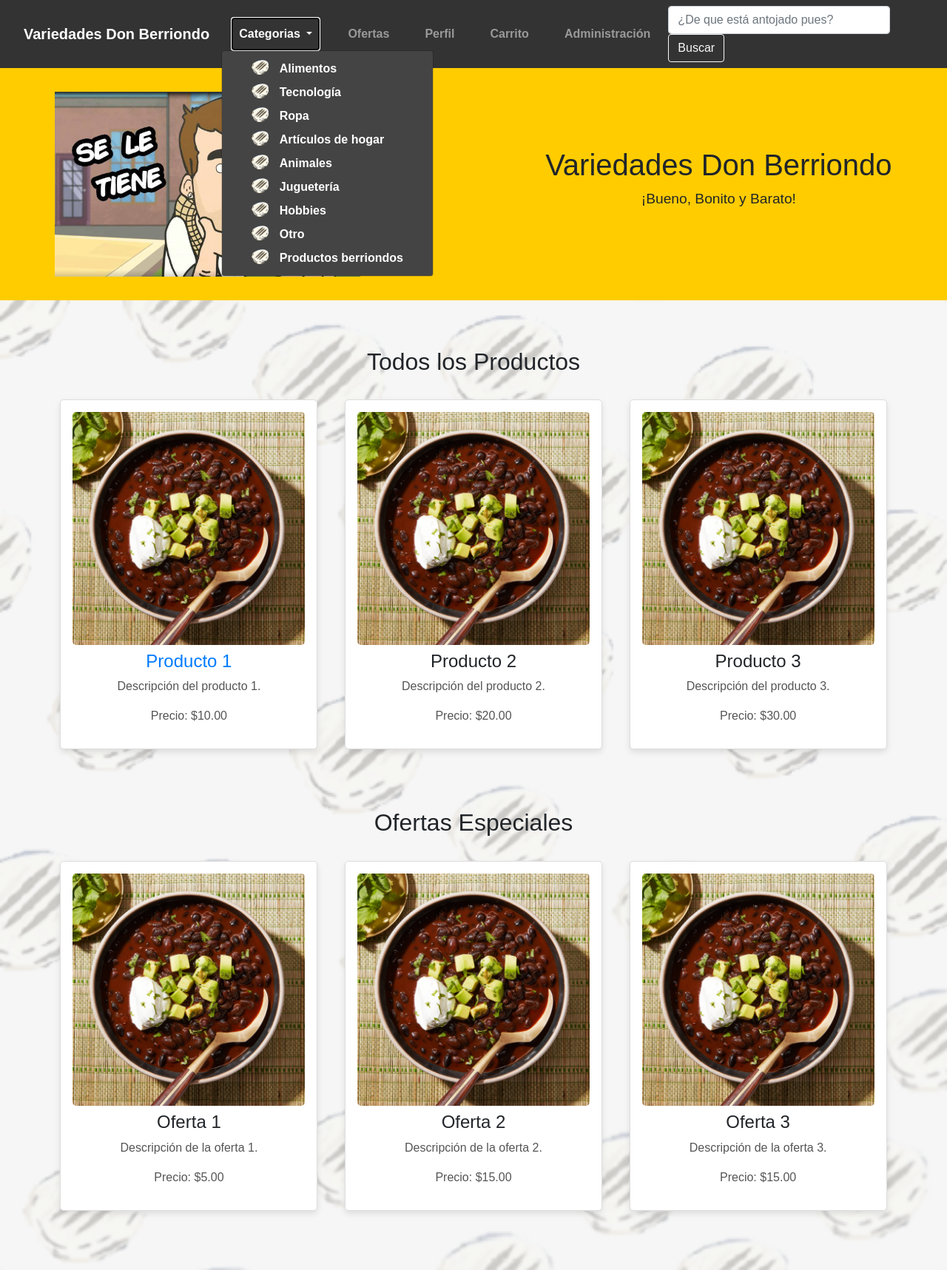
After one commit to Miramirez22/Variedades_Berriondo, a Python web app: template src/resources/templates/index.html in a window 1280 px wide, after a click on "Categorias". The commit adds this page. Shown: the whole page at 74% size. Run offline with Jinja, Linux system fonts and the light colour scheme; the template is opened without the code that fills it, so the values that code supplies are empty.

Commit message:
puse estructura con carpetas

```diff
--- /dev/null
+++ b/src/resources/static/styles.css
@@ -0,0 +1,187 @@
+
+body {
+    font-family: 'Arial', sans-serif;
+    margin: 0;
+    padding: 0;
+    background-color: #f4f4f4;
+}
+.navbar {
+    background-color: #333;
+    color: #fff;
+}
+.navbar a {
+    color: #fff;
+    margin: 0 1rem;
+    text-decoration: none;
+    font-weight: bold;
+}
+.navbar a:hover {
+    text-decoration: underline;
+}
+.dropdown-menu {
+    background-color: #444;
+    left: auto;
+}
+.dropdown-item {
+    display: flex;
+    align-items: left;
+}
+.dropdown-item img {
+    height: 20px;
+    width: auto;
+    margin-right: 15px;
+}
+.header {
+    background-color: #ffcc00;
+    padding: 2rem;
+    text-align: center;
+    display: flex;
+    align-items: center;
+    justify-content: center;
+}
+.header img {
+    height: 250px;
+    width: auto;
+    margin-right: 250px;
+}
+.header h1 {
+    margin: 0;
+    font-size: 2.5rem;
+}
+.header p {
+    font-size: 1.2rem;
+    margin-top: 0.5rem;
+}
+.form-inline .form-control {
+    width: 300px;
+}
+.products, .offers, .carrito, .historial, .lista-deseos, .administracion {
+    padding: 2rem;
+    text-align: center;
+}
+.products h2, .offers h2, .carrito h2, .historial h2, .lista-deseos h2, .administracion h2 {
+    font-size: 2rem;
+    margin-bottom: 1rem;
+}
+.product, .offer {
+    background-color: #fff;
+    border: 1px solid #ddd;
+    border-radius: 5px;
+    margin: 1rem;
+    padding: 1rem;
+    text-align: center;
+    display: inline-block;
+    width: calc(33% - 2rem);
+    box-shadow: 0 4px 8px rgba(0, 0, 0, 0.1);
+    transition: transform 0.2s;
+}
+.product:hover, .offer:hover {
+    transform: scale(1.05);
+}
+.product img, .offer img {
+    max-width: 100%;
+    border-radius: 5px;
+}
+.product h3, .offer h3 {
+    font-size: 1.5rem;
+    margin: 0.5rem 0;
+}
+.product p, .offer p {
+    font-size: 1rem;
+    color: #555;
+}
+.main {
+    background-image: url("Background1.png");
+    background-size: cover;
+    background-position: center;
+    padding: 2rem;
+    border-radius: 10px;
+    width: 100%;
+    margin: 0;
+}
+
+.product-detail {
+    background-color: #fff;
+    margin: 2rem auto;
+    padding: 2rem;
+    border-radius: 10px;
+    box-shadow: 0 4px 8px rgba(0, 0, 0, 0.1);
+    max-width: 1100px;
+}
+
+.product-image {
+    max-width: 100%;
+    border-radius: 10px;
+    box-shadow: 0 4px 8px rgba(0, 0, 0, 0.1);
+}
+
+.product-info {
+    display: flex;
+    flex-direction: column;
+    justify-content: center;
+}
+
+.product-card {
+    border-radius: 10px;
+}
+
+.categories {
+    margin-top: 1rem;
+}
+
+.categories span {
+    background-color: #007bff;
+    color: #fff;
+    padding: 0.3rem 0.6rem;
+    margin-right: 0.5rem;
+    border-radius: 5px;
+    font-size: 0.9rem;
+}
+
+.description {
+    margin-top: 2rem;
+    font-size: 1rem;
+    line-height: 1.5;
+    color: #555;
+}
+
+.suggestions {
+    margin-top: 2rem;
+}
+
+.suggestions h3 {
+    font-size: 1.5rem;
+    margin-bottom: 1rem;
+}
+
+.suggestion {
+    display: inline-block;
+    background-color: #fff;
+    border: 1px solid #ddd;
+    border-radius: 5px;
+    margin: 0.5rem;
+    padding: 1rem;
+    text-align: center;
+    width: calc(30% - 1rem);
+    box-shadow: 0 4px 8px rgba(0, 0, 0, 0.1);
+    transition: transform 0.2s;
+}
+
+.suggestion:hover {
+    transform: scale(1.05);
+}
+
+.suggestion img {
+    max-width: 100%;
+    border-radius: 5px;
+}
+
+.main {
+    background-image: url("../static/images/Background1.png");
+    background-size: cover;
+    background-position: center;
+    padding: 2rem;
+    border-radius: 10px;
+    width: 100%;
+    margin: 0;
+}
--- /dev/null
+++ b/src/resources/templates/index.html
@@ -0,0 +1,84 @@
+<!DOCTYPE html>
+<html lang="es">
+
+<head>
+    <meta charset="UTF-8">
+    <meta name="viewport" content="width=device-width, initial-scale=1.0">
+    <title>Variedades Don Berriondo</title>
+
+    <!-- Bootstrap CSS -->
+    <link href="https://cdn.jsdelivr.net/npm/bootstrap@4.6.2/dist/css/bootstrap.min.css" rel="stylesheet">
+    <link rel="stylesheet" href="../static/styles.css">
+</head>
+<body>
+    <div id="navbar-placeholder"></div>
+    <!-- Header -->
+    <header class="header">
+        <img src="../static/images/banner.png" alt="Logo">
+        <div>
+            <h1>Variedades Don Berriondo</h1>
+            <p>¡Bueno, Bonito y Barato!</p>
+        </div>
+    </header>
+
+    <!-- Main Content -->
+    <div class="container-fluid main">
+        <!-- Products Section -->
+        <section class="products">
+            <h2>Todos los Productos</h2>
+            <div class="product">
+                <img src="../static/images/sopita.png" alt="placeholder">
+                <h3><a href ="productos.html"> Producto 1</a></h3>
+                <p>Descripción del producto 1.</p>
+                <p>Precio: $10.00</p>
+            </div>
+            <div class="product">
+                <img src="../static/images/sopita.png" alt="placeholder">
+                <h3>Producto 2</h3>
+                <p>Descripción del producto 2.</p>
+                <p>Precio: $20.00</p>
+            </div>
+            <div class="product">
+                <img src="../static/images/sopita.png" alt="placeholder">
+                <h3>Producto 3</h3>
+                <p>Descripción del producto 3.</p>
+                <p>Precio: $30.00</p>
+            </div>
+        </section>
+
+        <!-- Offers Section -->
+        <section class="offers">
+            <h2>Ofertas Especiales</h2>
+            <div class="offer">
+                <img src="../static/images/sopita.png" alt="Oferta 1">
+                <h3>Oferta 1</h3>
+                <p>Descripción de la oferta 1.</p>
+                <p>Precio: $5.00</p>
+            </div>
+            <div class="offer">
+                <img src="../static/images/sopita.png" alt="Oferta 2">
+                <h3>Oferta 2</h3>
+                <p>Descripción de la oferta 2.</p>
+                <p>Precio: $15.00</p>
+            </div>
+            <div class="offer">
+                <img src="../static/images/sopita.png" alt="Oferta 2">
+                <h3>Oferta 3</h3>
+                <p>Descripción de la oferta 3.</p>
+                <p>Precio: $15.00</p>
+            </div>
+        </section>
+    </div>
+
+    <script>
+        fetch('navbar.html')
+          .then(response => response.text())
+          .then(data => document.getElementById('navbar-placeholder').innerHTML = data);
+    </script>
+
+    <!-- Bootstrap JS and dependencies -->
+    <script src="https://code.jquery.com/jquery-3.5.1.min.js"></script>
+    <script src="https://cdnjs.cloudflare.com/ajax/libs/popper.js/1.16.0/umd/popper.min.js"></script>
+    <script src="https://cdn.jsdelivr.net/npm/bootstrap@4.6.2/dist/js/bootstrap.min.js"></script>
+</body>
+</html>
--- /dev/null
+++ b/src/resources/templates/navbar.html
@@ -0,0 +1,43 @@
+<!DOCTYPE html>
+<html lang="es">
+
+<body>
+    <nav class="navbar navbar-expand-lg navbar-dark">
+        <a class="navbar-brand" href="index.html">Variedades Don Berriondo</a>
+        <button class="navbar-toggler" type="button" data-toggle="collapse" data-target="#navbarNav"
+            aria-controls="navbarNav" aria-expanded="false" aria-label="Toggle navigation">
+            <span class="navbar-toggler-icon"></span>
+        </button>
+        <div class="collapse navbar-collapse" id="navbarNav">
+            <ul class="navbar-nav ml-auto">
+                <li class="nav-item dropdown">
+                    <a class="nav-link dropdown-toggle" href="#" id="navbarDropdown" role="button"
+                        data-toggle="dropdown" aria-haspopup="true" aria-expanded="false">
+                        Categorias
+                    </a>
+                    <div class="dropdown-menu" aria-labelledby="navbarDropdown">
+                        <a class="dropdown-item" href="#"><img src="../static/images/arepa.png" alt="Icono">Alimentos</a>
+                        <a class="dropdown-item" href="#"><img src="../static/images/arepa.png" alt="Icono">Tecnología</a>
+                        <a class="dropdown-item" href="#"><img src="../static/images/arepa.png" alt="Icono">Ropa</a>
+                        <a class="dropdown-item" href="#"><img src="../static/images/arepa.png" alt="Icono">Artículos de hogar</a>
+                        <a class="dropdown-item" href="#"><img src="../static/images/arepa.png" alt="Icono">Animales</a>
+                        <a class="dropdown-item" href="#"><img src="../static/images/arepa.png" alt="Icono">Juguetería</a>
+                        <a class="dropdown-item" href="#"><img src="../static/images/arepa.png" alt="Icono">Hobbies</a>
+                        <a class="dropdown-item" href="#"><img src="../static/images/arepa.png" alt="Icono">Otro</a>
+                        <a class="dropdown-item" href="#"><img src="../static/images/arepa.png" alt="Icono">Productos berriondos</a>
+                    </div>
+                </li>
+                <li class="nav-item"><a class="nav-link" href="ofertas.html">Ofertas</a></li>
+                <li class="nav-item"><a class="nav-link" href="perfil.html">Perfil</a></li>
+                <li class="nav-item"><a class="nav-link" href="carrito.html">Carrito</a></li>
+                <li class="nav-item"><a class="nav-link" href="admin.html">Administración</a></li>
+            </ul>
+            <form class="form-inline my-2 my-lg-0 ml-auto">
+                <input class="form-control mr-sm-2" type="search" placeholder="¿De que está antojado pues?"
+                    aria-label="Buscar">
+                <button class="btn btn-outline-light my-2 my-sm-0" type="submit">Buscar</button>
+            </form>
+        </div>
+    </nav>
+</body>
+</html>
```
Also changed, not shown: index.html (deleted, +0 -111 lines), src/resources/templates/productos.html (renamed from productos.html, +12 -169 lines), src/resources/static/images/Background.png (renamed from Background.png), src/resources/static/images/Background1.png (renamed from Background1.png), src/resources/static/images/arepa.png (renamed from arepa.png), src/resources/static/images/banner.png (renamed from banner.png), src/resources/static/images/sopita.png (added), src/resources/templates/admin.html (added), src/resources/templates/carrito.html (added), src/resources/templates/categorias.html (added), src/resources/templates/ofertas.html (added), src/resources/templates/perfil.html (added), styles.css (deleted), 2 other files.
